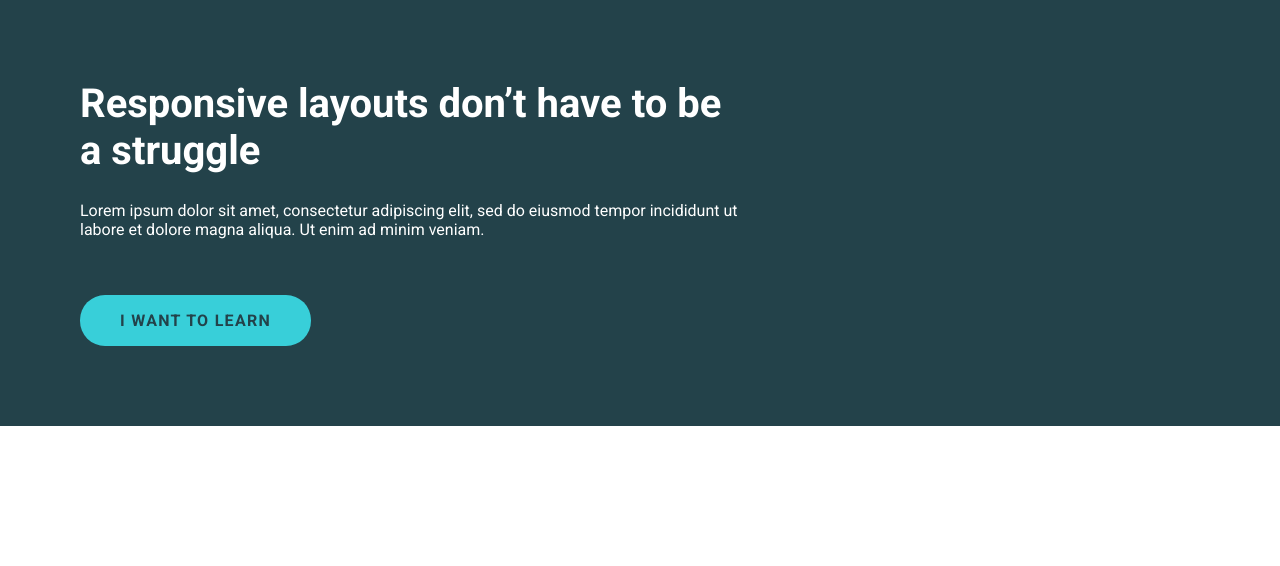
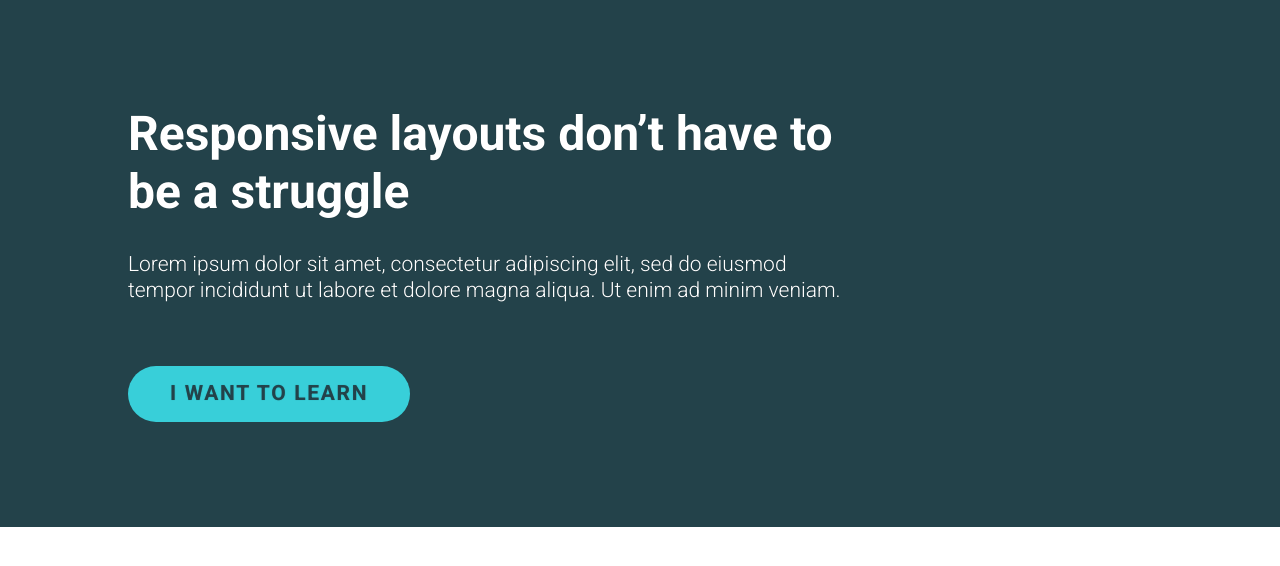
Before and after one commit to objectivum/crl-challenges, a plain HTML site: page challenge03/index.html in a window 1280 px wide. Drawn offline with Linux system fonts and the light colour scheme.

Commit message:
feat: challenge 03, better

```diff
--- a/challenge03/index.html
+++ b/challenge03/index.html
@@ -8,13 +8,15 @@
   </head>
   <body>
     <div class="hero">
-      <div class="hero-content">
-        <h1>Responsive layouts don’t have to be a struggle</h1>
-        <p>
-          Lorem ipsum dolor sit amet, consectetur adipiscing elit, sed do eiusmod tempor incididunt ut labore et dolore
-          magna aliqua. Ut enim ad minim veniam.
-        </p>
-        <a href="#" class="btn">I want to learn</a>
+      <div class="hero__wrapper">
+        <div class="hero__text">
+          <h1>Responsive layouts don’t have to be a struggle</h1>
+          <p>
+            Lorem ipsum dolor sit amet, consectetur adipiscing elit, sed do eiusmod tempor incididunt ut labore et
+            dolore magna aliqua. Ut enim ad minim veniam.
+          </p>
+          <a href="#" class="btn">I want to learn</a>
+        </div>
       </div>
     </div>
   </body>
--- a/challenge03/style.css
+++ b/challenge03/style.css
@@ -1,68 +1,96 @@
 @charset "utf-8";
 
-@import url('https://fonts.googleapis.com/css2?family=Roboto:wght@400;700;900&display=swap');
+@import url('https://fonts.googleapis.com/css2?family=Roboto:wght@300;700;900&display=swap');
 
-/* https://9elements.com/css-rule-order/
-   01. Generated content              (content)
-   02. Position and layout            (position, z-index, top, bottom, left, right, Flexbox properties, float, clear)
-   03. Display and visibility         (display, opacity, transform)
-   04. Clipping                       (overflow, clip)
-   05. Animation                      (animation, transition)
-   06. Box model (from outside in)    (margin, box-shadow, border, border-radius, box-sizing, width, height, padding)
-   07. Background                     (background, cursor)
-   08. Typography                     (color, font-family, font-size, font-weight, font-style,
-                                       line-height, text-align, text-transform, word-spacing)
-   09. Pseudo-classes pseudo-elements (:hover, :focus, :active, :before, :after, :first-child, :last-child) */
+/**
+ * https://9elements.com/css-rule-order/
+ *
+ * 01. Generated content                (content)
+ * 02. Position and layout              (position, z-index, top, bottom, left, right, Flexbox properties, float, clear)
+ * 03. Display and visibility           (display, opacity, transform)
+ * 04. Clipping                         (overflow, clip)
+ * 05. Animation                        (animation, transition)
+ * 06. Box model (from outside in)      (margin, box-shadow, border, border-radius, box-sizing, width, height, padding)
+ * 07. Background                       (background, cursor)
+ * 08. Typography                       (color, font-family, font-size, font-weight, font-style,
+                                         line-height, text-align, text-transform, word-spacing)
+ * 09. Pseudo-classes & pseudo-elements (:hover, :focus, :active, ::before, ::after, ::first-child, ::last-child)
+ */
 
-/* "Apply a natural box layout model to all elements, but allowing components to change."
-   (Paul Irish, https://www.paulirish.com/2012/box-sizing-border-box-ftw/) */
+/**
+ * "Apply a natural box layout model to all elements, but allowing components to change."
+ * -- Paul Irish, https://www.paulirish.com/2012/box-sizing-border-box-ftw/
+ */
+
 html {
   box-sizing: border-box;
 }
 *,
-*:before,
-*:after {
+*::before,
+*::after {
   box-sizing: inherit;
 }
 
+/**
+ * http://thenewcode.com/606/Molten-Leading-Exploring-The-CSS-Relationship-Between-Font-Size-Line-Height-and-Margin
+ */
+
 body {
   margin: 0;
-  font-family: Roboto, -apple-system, system-ui, BlinkMacSystemFont, 'Segoe UI', Oxygen, Ubuntu, Cantarell, 'Fira Sans',
-    'Droid Sans', 'Helvetica Neue', sans-serif;
+  font: 1.3125rem/1.2 Roboto, -apple-system, system-ui, BlinkMacSystemFont, 'Segoe UI', Oxygen, Ubuntu, Cantarell,
+    'Fira Sans', 'Droid Sans', 'Helvetica Neue', sans-serif;
+
+  /* Magic? :) */
+  font-smooth: always;
+  -webkit-font-smoothing: antialiased;
+  -moz-osx-font-smoothing: grayscale;
+  text-rendering: optimizeLegibility;
+  text-shadow: 0 0 1px rgba(16, 16, 16, 0.3);
 }
 
-/* Challenge #3 */
+/* =========================================================================
+   Challenge #3
+   ========================================================================= */
 
 .hero {
-  padding: 5em;
-  background: #23424a;
-  color: white;
-  font-size: 1rem;
+  padding: 5em 0;
+  background-color: #23424a;
+  color: #fff;
 }
 
+.hero__wrapper {
+  width: 80%;
+  max-width: 1100px;
+  margin: 0 auto;
+}
+
+.hero__text {
+  width: 70%;
+}
+
+/* Even spacing for hero's top and bottom */
 .hero h1 {
   margin-top: 0;
-  font-size: 2.5rem;
+  font-size: 3rem;
 }
 
-.hero-content {
-  width: 60%;
-  max-width: 800px;
+.hero p {
+  margin-bottom: 3em;
 }
 
 .btn {
   display: inline-block;
-  margin-top: 2.5em;
-  padding: 1rem 2.5em;
-  border-radius: 25px;
-  background: #38cfd9;
+  padding: 0.75em 2em;
+  border-radius: 30px;
+  background-color: #38cfd9;
   color: #23424a;
-  font-weight: bold;
+  font-weight: 700;
   letter-spacing: 0.08em;
   text-transform: uppercase;
   text-decoration: none;
 }
 
-.btn:hover {
-  color: #136c72;
+.btn:hover,
+.btn:focus {
+  opacity: 0.75;
 }
```
